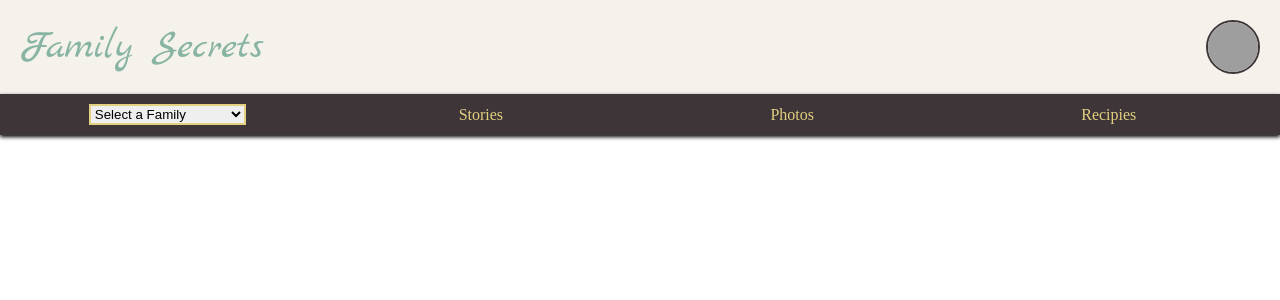
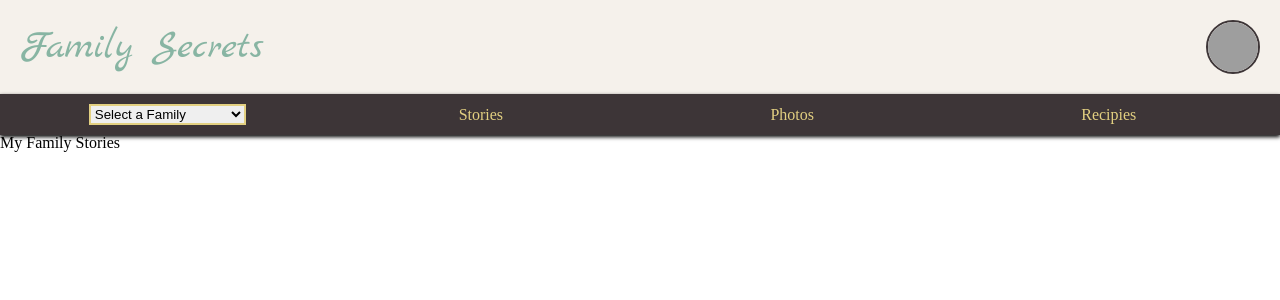
Before and after one commit to dylhof/family-secrets, a React (Create React App) app: page / in a window 1280 px wide. Shown: the top 300 px of the page. Built offline with nearby package versions, Linux system fonts and the light colour scheme; grey boxes are pictures that could not be loaded; a web font is replaced by a local one.

Commit message:
Add Card Area to App

```diff
--- a/src/containers/App/App.js
+++ b/src/containers/App/App.js
@@ -5,6 +5,7 @@ import Header from '../Header/Header';
 import NavBar from '../NavBar/NavBar';
 import Error from '../../components/Error/Error';
 import Loading from '../../components/Loading/Loading';
+import CardArea from '../../containers/CardArea/CardArea';
 
 
 export class App extends Component {
@@ -15,6 +16,7 @@ export class App extends Component {
       <div className="App">
         <Header/>
         <NavBar/>
+        <CardArea/>
         {error && <Error/>}
         {isLoading && <Loading/>}
       </div>
```
